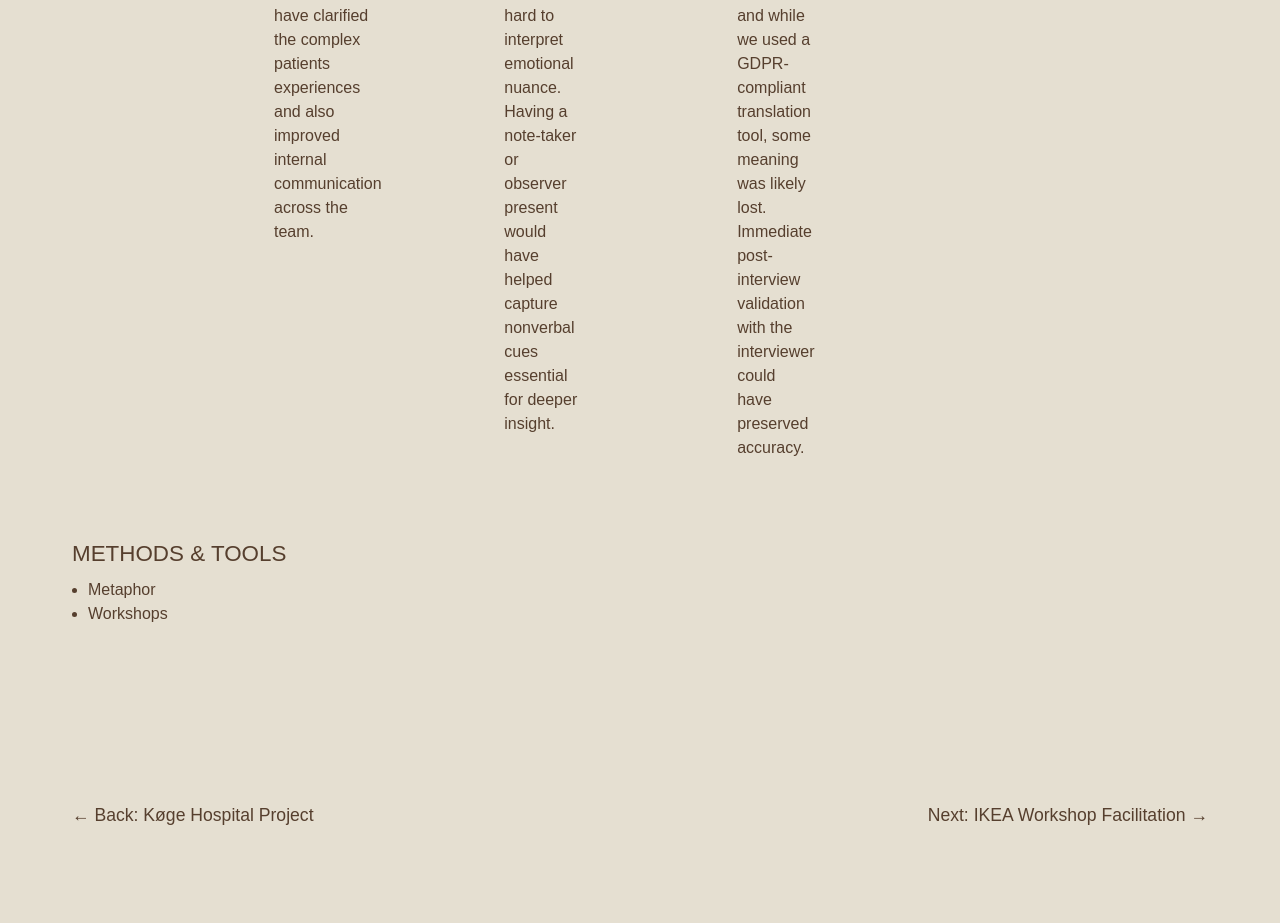
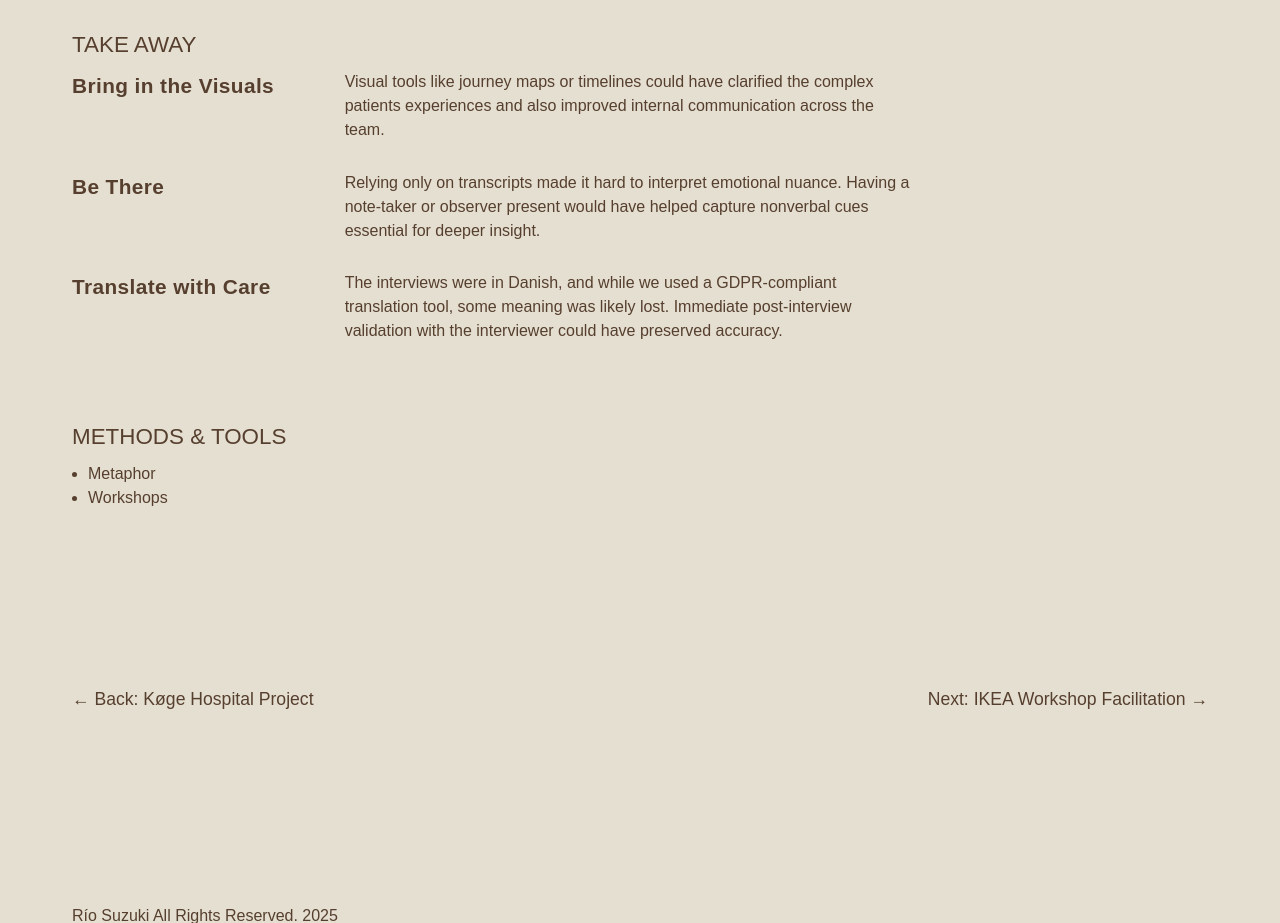
Before and after one commit to rinkun555/portfolio, a PHP site: page /kogehospital_coding.html in a window 1280 px wide. Shown: the part 1957-2880 px from the top of the page. Run offline with PHP 8.4, Linux system fonts and the light colour scheme; some web fonts are replaced.

Commit message:
takeaway fix

```diff
--- a/kogehospital_coding.html
+++ b/kogehospital_coding.html
@@ -62,12 +62,17 @@
           <h2>MY ROLE</h2>
 
           <div class="my-role-list">
-            <div class="my-role-list inner">
-                <div class="my-role-list inner_box">
+            <div class="role-text">
               <h3 class="works_role_title">Tailoring Methods and Approach</h3>
               <p>I explored academic literature and selectively adapted Braun and Clarke's (2006) six-step thematic analysis framework to suit the specific goals and context of our project.</p>
             </div>
+            <div class="image-wrapper">
+              <img src="img/future_metaphor01.JPG" alt="Thematic analysis approach" class="project-image portrait zoomable">
+            </div>
+          </div>
 
+          <div class="my-role-list">
+            <div class="role-text">
               <h3 class="works_role_title">Six-step Thematic Analysis</h3>
               <ul>
                     <li class="inner_title"><span class="title_bold">1 Initial Familiarization</span>: Reading transcripts without
@@ -84,25 +89,45 @@
                         clarifying themes to capture the data's depth.</li>
             </ul>
           </div>
+          <div class="image-wrapper">
+            <img src="img/future_metaphor03.JPG" alt="Patient interview analysis" class="project-image square zoomable">
+          </div>
+        </div>
 
+        <div class="my-role-list">
+            <div class="role-text">
               <h3 class="works_role_title">Dare to Be Curious</h3>
               <p>We conducted four in-depth patient interviews, resulting in nearly 50 pages of transcripts, initially overwhelming. Altough, I fully immersed myself in the material, revisiting it multiple times to capture complex emotions and develop themes truly grounded in the data.</p>
+            </div>
+            <div class="image-wrapper">
+              <img src="img/future_metaphor03.JPG" alt="Patient interview analysis" class="project-image square zoomable">
+            </div>
+          </div>
 
+          <div class="my-role-list">
+            <div class="role-text">
               <h3 class="works_role_title">From Patterns to Meaning</h3>
               <p>I combined deductive codes from prior desk research with inductive insights from interview data, allowing themes to emerge organically while staying grounded in context.</p>
             </div>
+            <div class="image-wrapper">
+              <img src="img/future_metaphor04.JPG" alt="Pattern analysis" class="project-image landscape zoomable">
+            </div>
+          </div>
         </div>
 
-
-        <div class="section">
-            <div class="my-role-list">
+        <div class="section takeaway">
             <h2>TAKE AWAY</h2>
+            <div class="takeaway_inner">
                 <h3 class="works_role_title">Bring in the Visuals</h3>
                 <p>Visual tools like journey maps or timelines could have clarified the complex patients experiences and also improved internal communication across the team.</p>
+            </div>
 
+                <div class="takeaway_inner">
                     <h3 class="works_role_title">Be There</h3>
                     <p>Relying only on transcripts made it hard to interpret emotional nuance. Having a note-taker or observer present would have helped capture nonverbal cues essential for deeper insight.</p>
+                </div>
 
+                <div class="takeaway_inner">
                     <h3 class="works_role_title">Translate with Care</h3>
                     <p>The interviews were in Danish, and while we used a GDPR-compliant translation tool, some meaning was likely lost. Immediate post-interview validation with the interviewer could have preserved accuracy.</p>
                 </div>
@@ -117,32 +142,7 @@
         </div>
       </div>
 
-        <!-- Right Column - Split into Two Image Galleries -->
-        <div class="images-container">
-            <div class="image-column main">
-                <div class="image-wrapper">
-                    <img src="img/future_metaphor01.JPG" alt="Explaining about concern over climate change" class="project-image portrait zoomable">
-                </div>
-                <div class="image-wrapper">
-                    <img src="img/future_metaphor02.JPG" alt="Metaphor" class="project-image landscape zoomable">
-                </div>
-                <div class="image-wrapper">
-                    <img src="img/future_metaphor06.JPG" alt="Metaphor" class="project-image square zoomable">
-                </div>
-            </div>
 
-            <div class="image-column secondary">
-                <div class="image-wrapper">
-                    <img src="img/future_metaphor03.JPG" alt="Introduction about metaphor how we can reframe" class="project-image square zoomable">
-                </div>
-                <div class="image-wrapper">
-                    <img src="img/future_metaphor04.JPG" alt="Metaphor" class="project-image landscape zoomable">
-                </div>
-                <div class="image-wrapper">
-                  <img src="img/future_metaphor05.JPG" alt="Metaphor" class="project-image portrait zoomable">
-              </div>
-            </div>
-        </div>
     </div> <!-- case-study-container end -->
 
     <div class="project-navigation">
--- a/styles.css
+++ b/styles.css
@@ -974,12 +974,6 @@ body:not(.work-page-common) .images-container .image-column .project-image.small
 		    flex-wrap: wrap;
 		gap: 3rem;
 }
-.work-page-common .case-study-container .text-column {
-		-webkit-box-flex: 2;
-		    -ms-flex: 2;
-		        flex: 2;
-		min-width: 300px;
-}
 .work-page-common .case-study-container .text-column .section {
 		margin-bottom: 3rem;
 }
@@ -1004,16 +998,9 @@ body:not(.work-page-common) .images-container .image-column .project-image.small
 }
 .work-page-common .case-study-container .text-column .section .my-role-list {
 		list-style-type: none;
-}
-.work-page-common .case-study-container .text-column .section .my-role-list .works_role_title {
-		font-weight: 600;
-		font-size: 1.3rem;
-		letter-spacing: 0.02em;
-		margin-bottom: 0;
-		color: #563F2E;
-}
-.work-page-common .case-study-container .text-column .section .my-role-list .works_role_title .inner_box {
-		margin-bottom: 1.2rem;
+		display: -webkit-box;
+		display: -ms-flexbox;
+		display: flex;
 }
 .work-page-common .case-study-container .text-column .section .my-role-list .inner_title {
 		margin-bottom: 0.5rem;
@@ -1031,9 +1018,33 @@ body:not(.work-page-common) .images-container .image-column .project-image.small
 		font-size: 1.2rem;
 		font-weight: 700;
 }
+.work-page-common .case-study-container .text-column .section .works_role_title {
+		font-weight: 600;
+		font-size: 1.3rem;
+		letter-spacing: 0.02em;
+		margin-bottom: 0.5rem;
+		color: #563F2E;
+}
+.work-page-common .case-study-container .text-column .section .works_role_title .inner_box {
+		margin-bottom: 1.2rem;
+}
 .work-page-common .case-study-container .text-column .section.method li {
 		list-style-type: disc;
 		margin-left: 1em;
+}
+.work-page-common .case-study-container .text-column .section.takeaway .my-role-list {
+		display: block;
+}
+.work-page-common .case-study-container .text-column .section.takeaway .takeaway_inner {
+		display: -webkit-box;
+		display: -ms-flexbox;
+		display: flex;
+}
+.work-page-common .case-study-container .text-column .section.takeaway .takeaway_inner h3 {
+		width: 24%;
+}
+.work-page-common .case-study-container .text-column .section.takeaway .takeaway_inner p {
+		width: 50%;
 }
 .work-page-common .case-study-container .image-column {
 		-webkit-box-flex: 1;
--- a/styles.scss
+++ b/styles.scss
@@ -812,8 +812,6 @@ body:not(.work-page-common) .images-container {
     gap: 3rem;
 
     .text-column {
-      flex: 2;
-      min-width: 300px;
 
       .section {
         margin-bottom: 3rem;
@@ -843,18 +841,9 @@ body:not(.work-page-common) .images-container {
 
         .my-role-list {
           list-style-type: none;
+          display: flex;
 
-          .works_role_title {
-            font-weight: 600;
-            font-size: 1.3rem;
-            letter-spacing: 0.02em;
-            margin-bottom: 0;
-            color: $primary-color;
 
-            .inner_box{
-              margin-bottom: 1.2rem;
-            }
-          }
           .inner_title{
             margin-bottom: 0.5rem;
             .title_bold{
@@ -875,11 +864,44 @@ body:not(.work-page-common) .images-container {
 
         }
 
+        .works_role_title {
+          font-weight: 600;
+          font-size: 1.3rem;
+          letter-spacing: 0.02em;
+          margin-bottom: 0.5rem;
+          color: $primary-color;
+
+          .inner_box{
+            margin-bottom: 1.2rem;
+          }
+        }
+
+
         // method and tool
         &.method li{
           list-style-type: disc;
           margin-left: 1em;
         }
+
+         //takeaway
+          &.takeaway {
+
+            .my-role-list{
+              display: block;
+            }
+
+            .takeaway_inner{
+              display: flex;
+
+              h3{
+                width: 24%;
+              }
+
+              p{
+                width: 50%;
+              }
+            }
+          }
       }
     }
 
```
Also changed, not shown: ikea_sensemaking.html (+16 -0 lines), ikea_serviceorigami.html (+16 -0 lines). Lines whose indentation alone changed are shown as unchanged.
